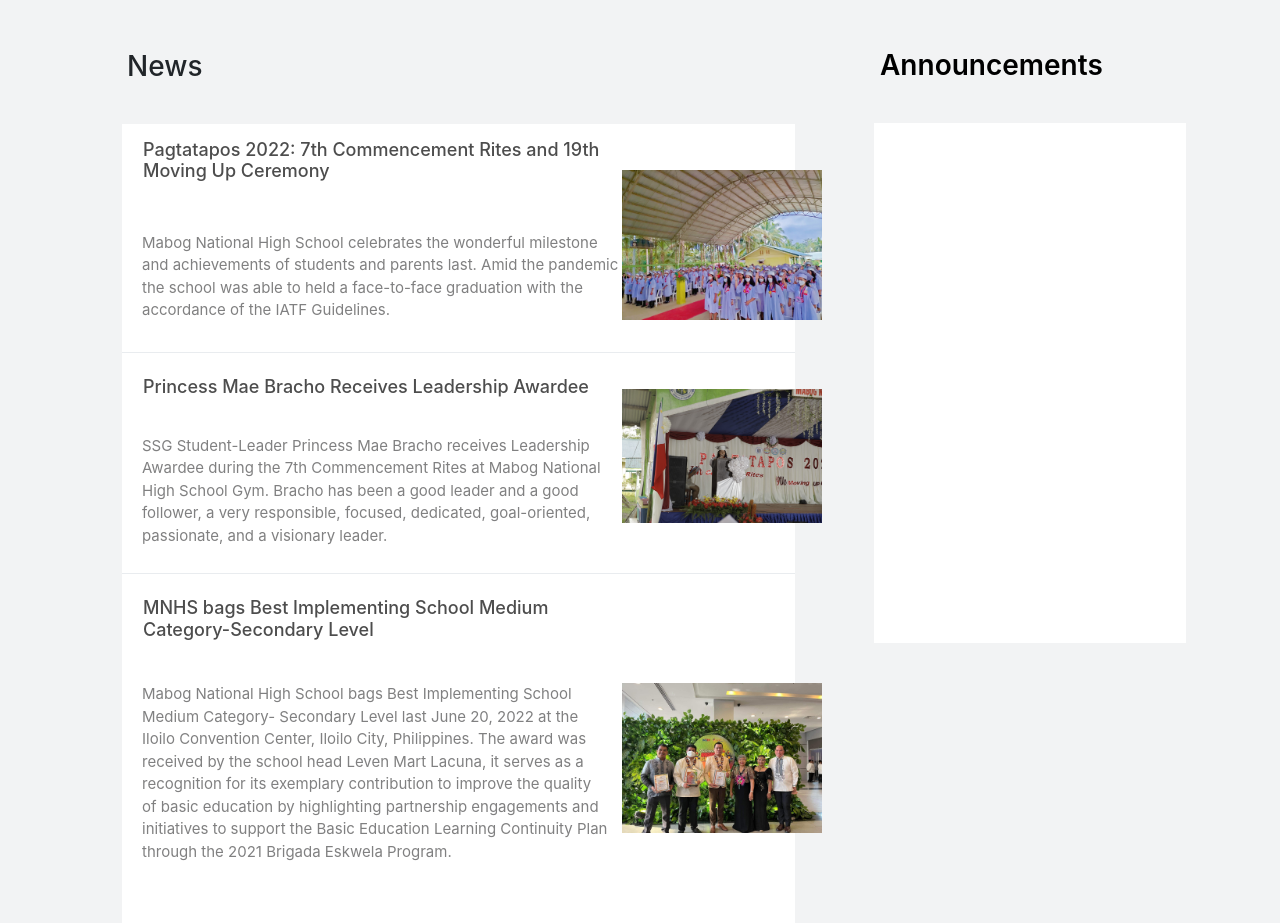
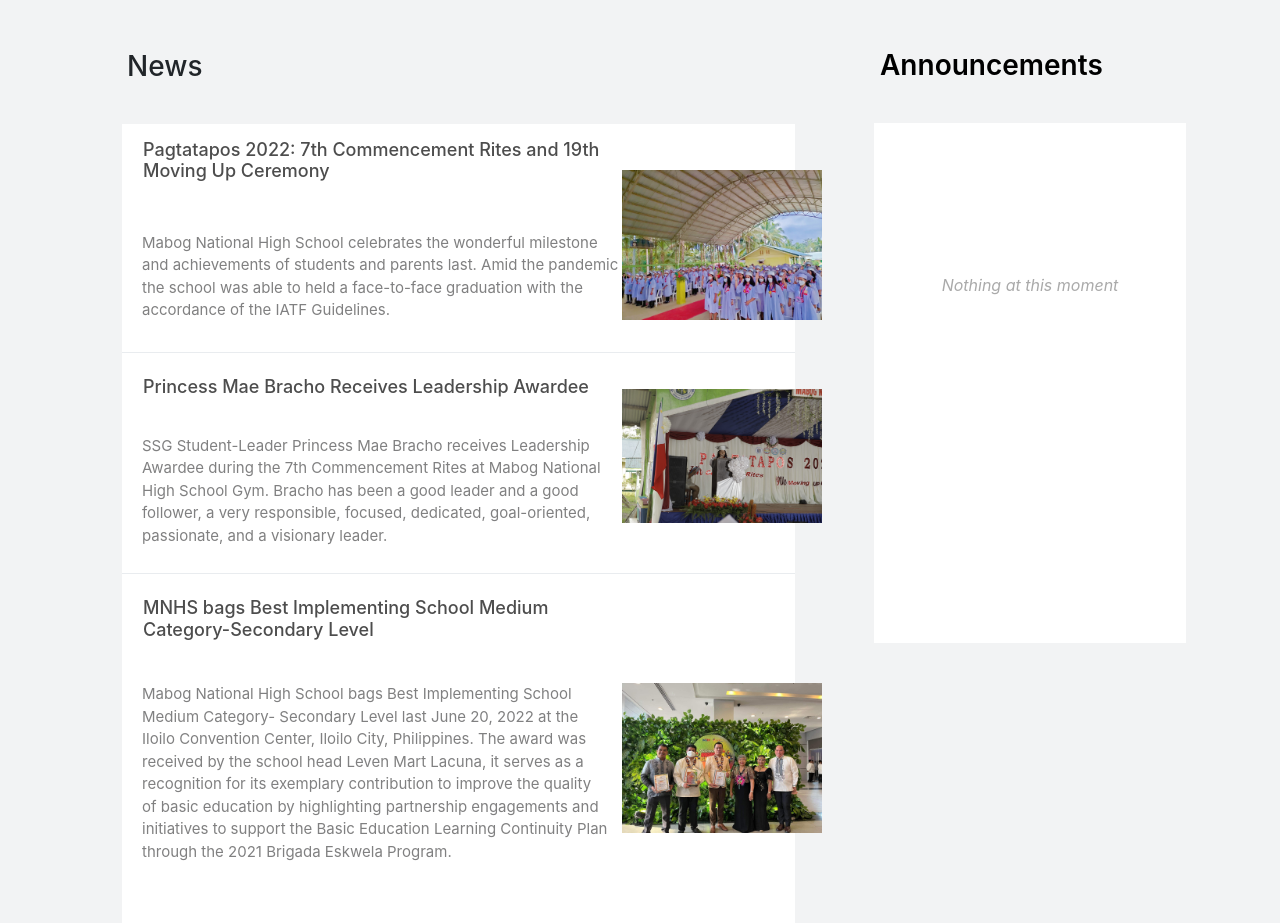
Before and after one commit to skisoblue/mnhs, a plain HTML site: page index.html in a window 1280 px wide. Shown: the part 840-1763 px from the top of the page. Drawn offline with nearby package versions, Linux system fonts and the light colour scheme.

Commit message:
Update index.html

```diff
--- a/index.html
+++ b/index.html
@@ -395,7 +395,7 @@ h7{
         <h7 style="font-weight: 600;">Announcements</h7>
         <p></p>
         <div class="ann">
-
+                        <p style="text-align: center; padding-top: 150px; font-style: italic; color: #aaaaaa;">Nothing at this moment</p>
         </div>
     </section>
 
```
